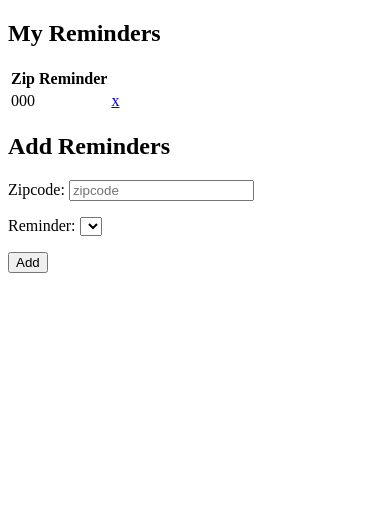
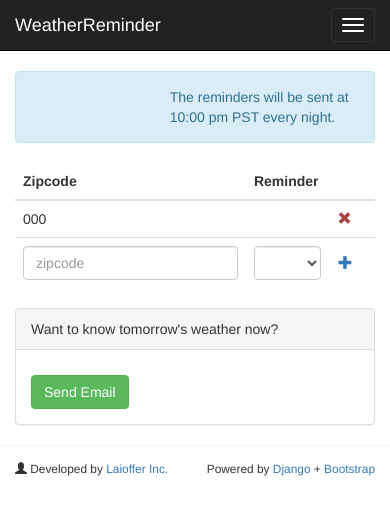
Before and after one commit to AlexHtZhang/mail-buddy, a Django app: template templates/reminder/manage.html in a window 390 px wide. Shown: the top 515 px of the page. Run offline with Django 3.2, Linux system fonts and the light colour scheme; tables that the repository leaves empty hold one stand-in row (values such as "Sample post"); the template is opened without the code that fills it: values that come from a table or form of the project are taken from there, most other values are stand-ins (such as "Sample title", 1, 10 or a date in 2020); lists and menus that the app fills with data are empty; parts of the project's set-up code (start-up, migrations or seed data) failed here and were passed over; some libraries are stand-ins or nearby versions.

Commit message:
bootstrap & email working & exception handling

```diff
--- a/reminder/models.py
+++ b/reminder/models.py
@@ -8,6 +8,7 @@ from django.contrib.auth.models import User
 from datetime import datetime
 
 # Create your models here.
+# Reminder inhereit from models.Model
 class Reminder(models.Model):
    ALWAYS = 0
    RAIN = 1
@@ -23,6 +24,7 @@ class Reminder(models.Model):
        'Temperature rising by 3F tomorrow',
    ]
    WARNING_CHOICE = [(i, WARNING_TEXT[i]) for i in range(MAX_CHOICES)]
+   # django will process it in the sql table.
    user = models.ForeignKey(User)
    zipcode = models.CharField(max_length=30)
    warning_event = models.IntegerField(default=0, choices=WARNING_CHOICE)
--- a/templates/reminder/base.html
+++ b/templates/reminder/base.html
@@ -1,11 +1,62 @@
 <!DOCTYPE html>
 <html>
 <head>
-<title>{% block head_title %}Default title{% endblock %}</title>
-{% block extra_head %}{% endblock %}
+   <meta charset="utf-8">
+   <meta name="viewport" content="width=device-width, initial-scale=1, shrink-to-fit=no">
+   <meta http-equiv="x-ua-compatible" content="ie=edge">
+   <meta name="author" content="David Chen">
+   <title>{% block head_title %}Default title{% endblock %}</title>
+   <link rel="stylesheet" href="https://maxcdn.bootstrapcdn.com/bootstrap/3.3.7/css/bootstrap.min.css" integrity="sha384-BVYiiSIFeK1dGmJRAkycuHAHRg32OmUcww7on3RYdg4Va+PmSTsz/K68vbdEjh4u" crossorigin="anonymous">
+   {% block extra_head %}{% endblock %}
 </head>
 <body>
+<nav class="navbar navbar-default navbar-static-top navbar-inverse">
+   <div class="container">
+       <div class="navbar-header">
+           <button type="button" class="navbar-toggle collapsed" data-toggle="collapse" data-target="#navbar"
+                   aria-expanded="false" aria-controls="navbar">
+               <span class="sr-only">Toggle navigation</span>
+               <span class="icon-bar"></span>
+               <span class="icon-bar"></span>
+               <span class="icon-bar"></span>
+           </button>
+           <a class="navbar-brand" href="/">WeatherReminder</a>
+       </div>
+       <div id="navbar" class="navbar-collapse collapse">
+           <ul class="nav navbar-nav">
+               <li class="active"><a href="#">Home</a></li>
+               <li><a href="#about">About</a></li>
+               <li><a href="#contact">Contact</a></li>
+           </ul>
+       </div><!--/.navbar-collapse -->
+   </div>
+</nav>
+<div class="container" role="main">
    {% block base_content %}
    {% endblock %}
+</div>
+<div class="footer">
+   <div class="container" style="border-top: 1px solid#f5f5f5; padding-top:15px; font-size:85%">
+       <div class="pull-left">
+           <span>
+               <span class="glyphicon glyphicon-user"></span> Developed by
+               <a href="http://www.laioffer.com/">Laioffer Inc.</a>
+           </span>
+       </div>
+       <div class="pull-right">
+           <span>
+               Powered by <a href="https://www.djangoproject.com/">Django</a> +
+               <a href="http://getbootstrap.com/">Bootstrap</a>
+           </span>
+       </div>
+   </div>
+</div>
+<!-- Javascript -->
+<!--[if lt IE 9]>
+<script src="//html5shim.googlecode.com/svn/trunk/html5.js"></script>
+<![endif]-->
+  <!-- jQuery must be placed before bootstrap js -->
+  <script src="https://ajax.googleapis.com/ajax/libs/jquery/1.12.4/jquery.min.js"></script>
+  <script src="https://maxcdn.bootstrapcdn.com/bootstrap/3.3.7/js/bootstrap.min.js" integrity="sha384-Tc5IQib027qvyjSMfHjOMaLkfuWVxZxUPnCJA7l2mCWNIpG9mGCD8wGNIcPD7Txa" crossorigin="anonymous"></script>
 </body>
 </html>
--- a/templates/reminder/manage.html
+++ b/templates/reminder/manage.html
@@ -1,31 +1,55 @@
 {% extends 'base.html' %}
 {% block head_title %}Manage Remiders{% endblock %}
 {% block base_content %}
-<div>
- <h2>My Reminders</h2>
- <table class="table">
+<h3 class="main-title pull-left">My Reminders</h3>
+<div class="alert alert-info col-sm-12 col-md-12">
+   <p>The reminders will be sent at 10:00 pm PST every night.</p>
+</div>
+<table class="table table-hover">
    <thead>
-     <tr>
-       <th>Zip</th>
+   <tr>
+       <th>Zipcode</th>
        <th>Reminder</th>
        <th></th>
-     </tr>
+   </tr>
    </thead>
    <tbody>
    {% for reminder in reminders %}
-     <tr>
-       <td>{{ reminder.zipcode }}</td>
-       <td>{% for index, label in reminder.WARNING_CHOICE %}{% if reminder.warning_event == index %}{{ label }}{% endif %}{% endfor %}</td>
-       <td><a href="/del_reminder?id={{ reminder.id }}">x</a></td>
-     </tr>
+   <tr>
+       <td class="col-sm-2">{{ reminder.zipcode }}</td>
+       <td class="col-sm-9">
+           {% for index, label in reminder.WARNING_CHOICE %}
+           {% if reminder.warning_event == index %}
+           {{ label }}
+           {% endif %}
+           {% endfor %}
+       </td>
+       <td class="col-sm-1"><a href="/del_reminder?id={{ reminder.id }}">
+           <span class="glyphicon glyphicon-remove text-danger"></span>
+       </a></td>
+   </tr>
    {% endfor %}
+   <tr>
+       <form method='post'>
+           {% csrf_token %}
+           <td class="col-sm-2">{{ form.zipcode }}</td>
+           <td class="col-sm-9">{{ form.reminder }}</td>
+           <td class="col-sm-1">
+               <button class="btn btn-link" style="padding-left: 0px">
+                   <span class="glyphicon glyphicon-plus text-primary"></span>
+               </button>
+           </td>
+       </form>
+   </tr>
    </tbody>
- </table>
-    <h2>Add Reminders</h2>
-   <form method='post'>
-       {% csrf_token %}
-       {{ form.as_p }}
-       <input type="submit" value="Add">
-   </form>
+</table>
+<div class="panel panel-default">
+   <p class="panel-heading">Want to know tomorrow's weather now?</p>
+   <div class="panel-body">
+       <a href="test_email" class="btn btn-success">Send Email</a>
+   </div>
 </div>
 {% endblock %}
+
+
+<!--csrf_token deal with cross website attack-->
--- a/weather/urls.py
+++ b/weather/urls.py
@@ -21,4 +21,6 @@ urlpatterns = [
     url(r'^$', reminder_views.manage),
     url(r'^admin/', admin.site.urls),
     url(r'^del_reminder/', reminder_views.del_reminder),
+    url(r'^test_email/', reminder_views.test_email),
+    url(r'^secret_trigger/', reminder_views.secret_trigger),
 ]
```
Also changed, not shown: reminder/views.py (+105 -2 lines), weather/settings.py (+12 -0 lines), 5 other files.
